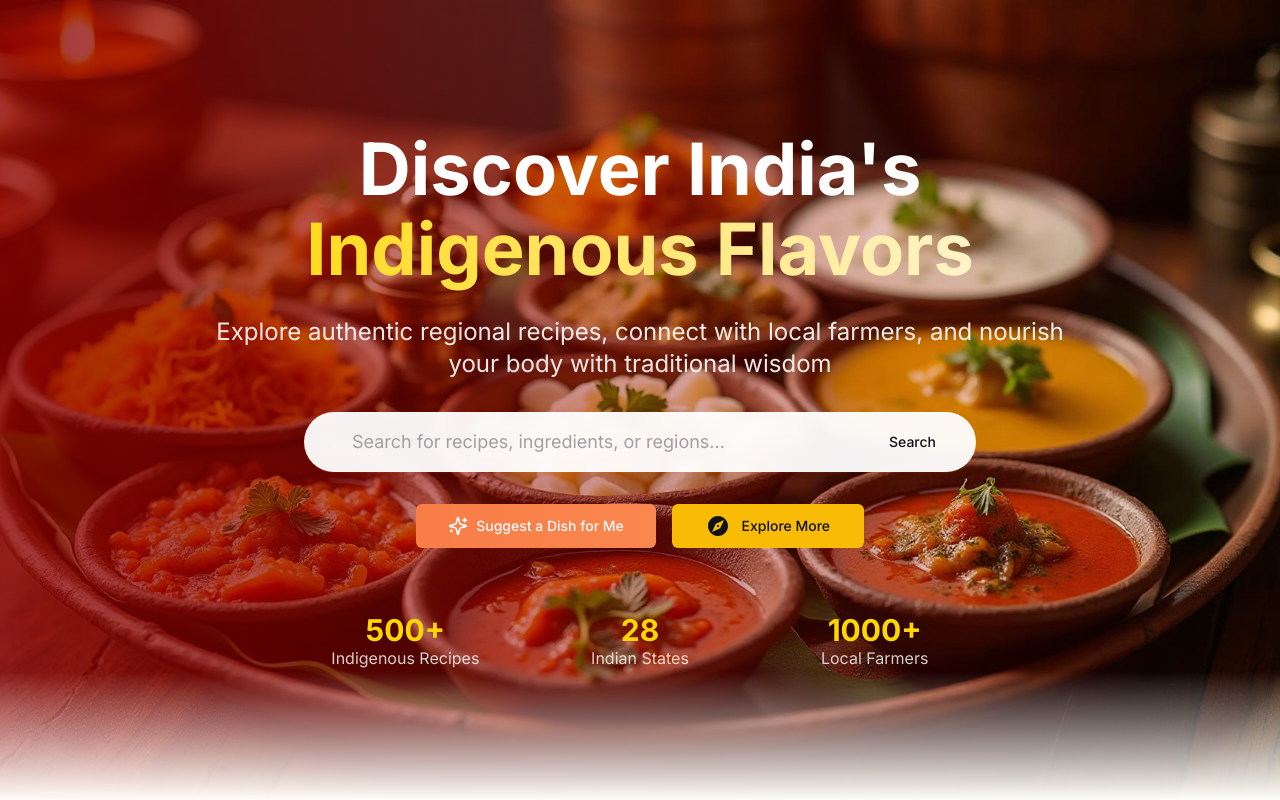
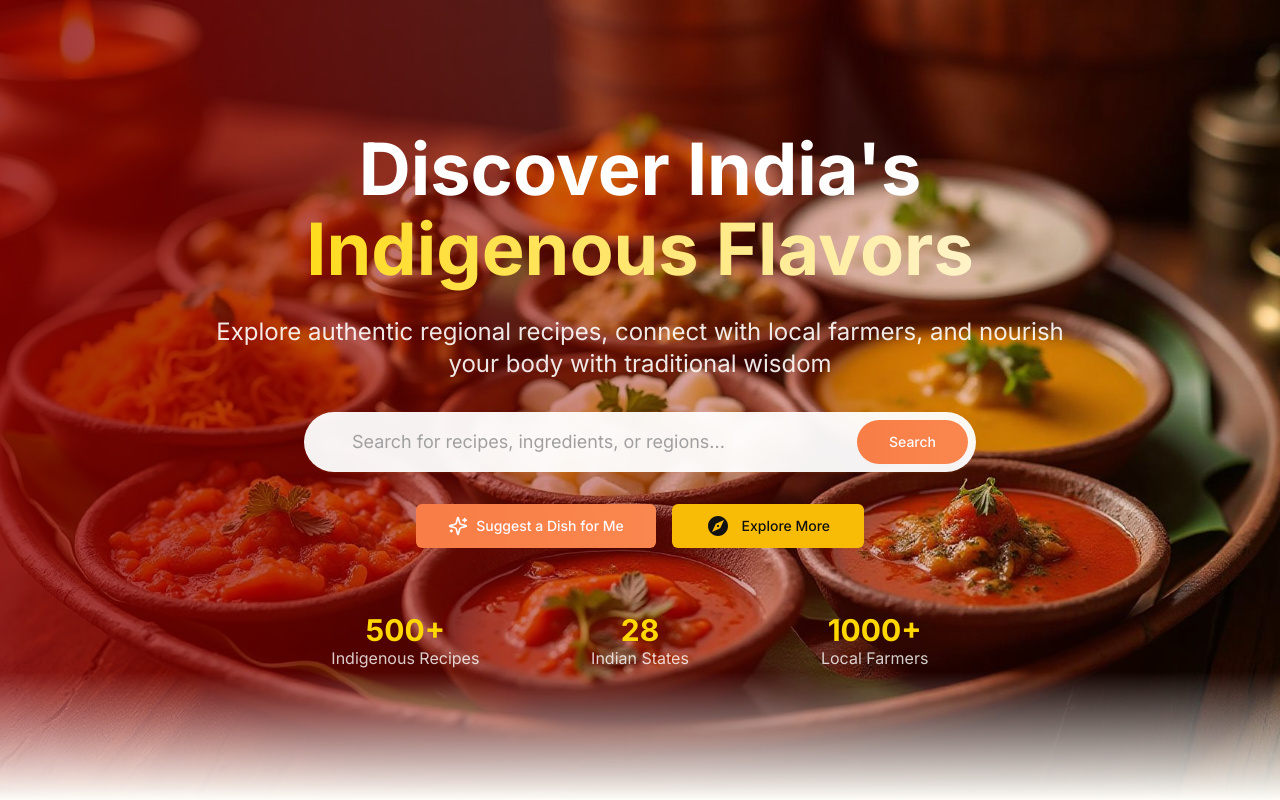
Before and after one commit to dnyaneshsb20/HeritageBites, a React (Vite) app: page / in a window 1280 px wide. Shown: the top 800 px of the page. Built offline with nearby package versions, Linux system fonts and the light colour scheme.

Commit message:
Updated button color

```diff
--- a/src/pages/dashboard/components/Hero.jsx
+++ b/src/pages/dashboard/components/Hero.jsx
@@ -44,7 +44,7 @@ const Hero = () => {
               <Button
                 variant="hero"
                 size="lg"
-                className="absolute right-2 top-1/2 transform -translate-y-1/2 rounded-full"
+                className="bg-gradient-to-r from-[#f87d46] to-[#fa874f] text-[#fdfbff] absolute right-2 top-1/2 transform -translate-y-1/2 rounded-full"
               >
                 Search
               </Button>
```
